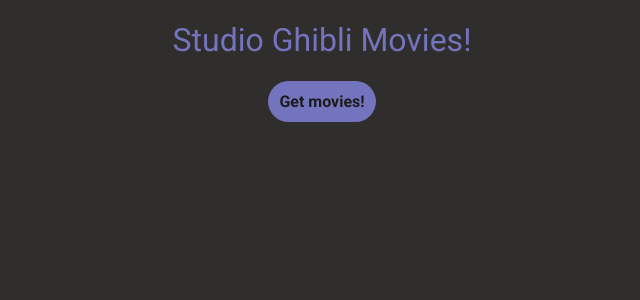
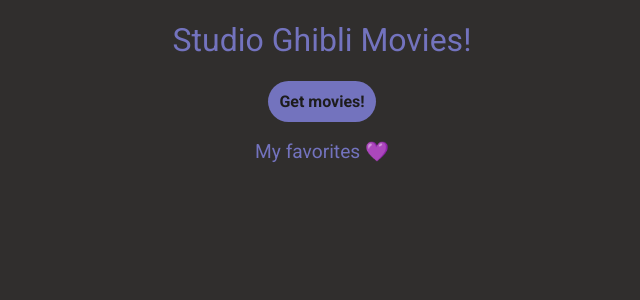
Before and after one commit to Vadfinnsinte/Studio-ghibli-movies, a React (Vite) app: page / in a window 1280 px wide. Shown: the top 300 px of the page, without its empty margins (318-958 px from the left). Built offline with nearby package versions, Linux system fonts and the light colour scheme; a web font is replaced by a local one.

Commit message:
laggt till ett hjärta för favorisering, ej functionell

```diff
--- a/src/App.css
+++ b/src/App.css
@@ -3,6 +3,7 @@
     font-weight: 400;
     font-style: normal;
     box-sizing: border-box;
+
 }
 body {
     background-color: rgb(48, 46, 45);
@@ -11,6 +12,13 @@
 
 header {
     text-align: center;
+
+}
+.favorite{
+    margin-bottom: 0.4em;
+    margin-top: 0.1em;
+    cursor: pointer;
+    font-size: larger;
 }
 
 .get-search {
@@ -50,6 +58,9 @@
     @media (min-width: 950px) {
         grid-template-columns: 1fr 1fr 1fr;
     }
+    @media (min-width: 1310px) {
+        grid-template-columns: 1fr 1fr 1fr 1fr;
+    }
 
 }
 
@@ -65,6 +76,9 @@
 
     img {
         max-width: 250px;
+    }
+    .favorite{
+         align-self: flex-end;
     }
 
     h2, h3 {
--- a/src/RenderMovies.tsx
+++ b/src/RenderMovies.tsx
@@ -11,6 +11,7 @@
     const [errorMessage,setErrorMessage] = useState<string>("")
     const [searchFilter, setSearchFilter] = useState<string>('')
     const [isActive, setIsActive] = useState<boolean>(false)
+    const [isFavorite, setIsFavorite] = useState<boolean>(false)
 
     const handleGetMovies = async () => {
         try {
@@ -32,6 +33,7 @@
         <>
         <div className='get-search'>
         <button onClick={handleGetMovies} >Get movies!</button>
+        <p className='favorite'> My favorites 💜</p>
         {errorMessage && (
 					<p> {errorMessage} </p>
 				)}
@@ -40,6 +42,8 @@
         <section className='card-layout'>
         {movies && filteredMovies.map((movie) =>
             <div className='movie-card' key={movie.id}>
+                {isFavorite ? (<p className='favorite'>💜</p>): (<p className='favorite'>🖤</p>)}
+
             <h2>{movie.title}</h2>
             <p className='small-p'>Directed by:</p>
             <h3>{movie.director}</h3>
```
